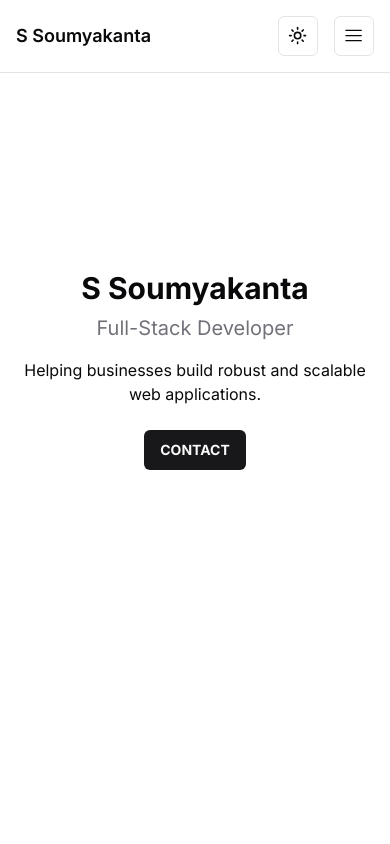
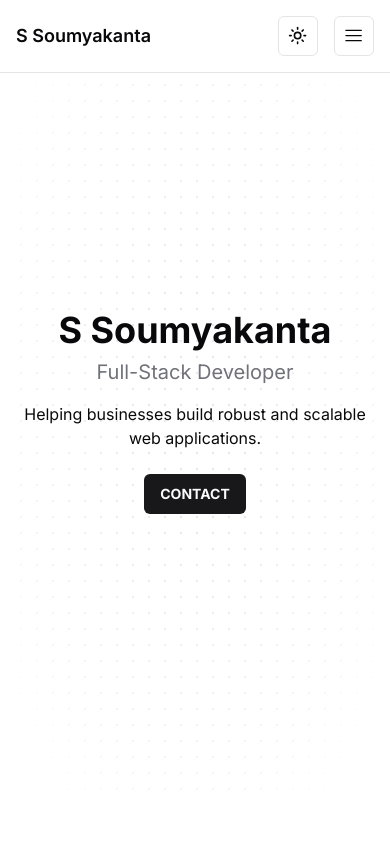
Before and after one commit to s-soumyakanta/s-soumyakanta, a Next.js app: page / in a window 390 px wide. Shown: the top 844 px of the page. Built offline with nearby package versions, Linux system fonts and the light colour scheme.

Commit message:
background added

```diff
--- a/src/components/Home.tsx
+++ b/src/components/Home.tsx
@@ -1,28 +1,43 @@
-import Link from 'next/link';
-import { Button } from '@/components/ui/button';
-import About from './About';
-import Works from './Works';
-import Image from 'next/image'
+import Link from "next/link";
+import { Button } from "@/components/ui/button";
+import About from "./About";
+import Works from "./Works";
+import Image from "next/image";
 
 const Home = () => {
   return (
     <div className="bg-background text-foreground">
       <main className="container mx-auto px-4 py-8 md:py-16">
+        <section className="relative h-[90vh] w-full bg-background text-foreground dark:bg-dot-white/[0.2] bg-dot-black/[0.2] flex items-center justify-center text-center mb-8 md:mb-16">
+          {/* Radial gradient for the container to give a faded look */}
+          <div className="absolute pointer-events-none inset-0 flex items-center justify-center bg-background text-foreground [mask-image:radial-gradient(ellipse_at_center,transparent_20%,black)]"></div>
 
-        <section className="text-center mb-8 h-[80vh] flex flex-col justify-center items-center md:mb-16">
-          <h1 className="text-3xl sm:text-4xl md:text-5xl lg:text-6xl font-bold mb-2 md:mb-4">S Soumyakanta</h1>
-          <h2 className="text-xl sm:text-2xl md:text-3xl lg:text-4xl text-muted-foreground mb-4 md:mb-8">Full-Stack Developer</h2>
-          <p className="max-w-sm md:max-w-lg mx-auto text-base sm:text-lg mb-6 md:mb-8">
-            Helping businesses build robust and scalable web applications.
-          </p>
-          <Link href="/contact">
-            <Button className='uppercase font-bold'>Contact</Button>
-          </Link>
+          <div className="relative z-10 flex flex-col justify-center items-center">
+            <h1 className="text-4xl md:text-6xl lg:text-6xl font-bold mb-2 md:mb-4">
+              S Soumyakanta
+            </h1>
+            <h2 className="text-xl sm:text-2xl md:text-3xl lg:text-4xl text-muted-foreground mb-4 md:mb-8">
+              Full-Stack Developer
+            </h2>
+            <p className="max-w-sm md:max-w-lg mx-auto text-base sm:text-lg mb-6 md:mb-8">
+              Helping businesses build robust and scalable web applications.
+            </p>
+            <Link href="/contact">
+              <Button className="uppercase font-bold">Contact</Button>
+            </Link>
+          </div>
         </section>
-        <section id="about" className='min-h-screen flex justify-center items-center'>
+
+        <section
+          id="about"
+          className="min-h-screen flex justify-center items-center"
+        >
           <About />
         </section>
-        <section id="works" className='min-h-screen flex justify-center items-center'>
+        <section
+          id="works"
+          className="min-h-screen flex justify-center items-center"
+        >
           <Works />
         </section>
       </main>
```
